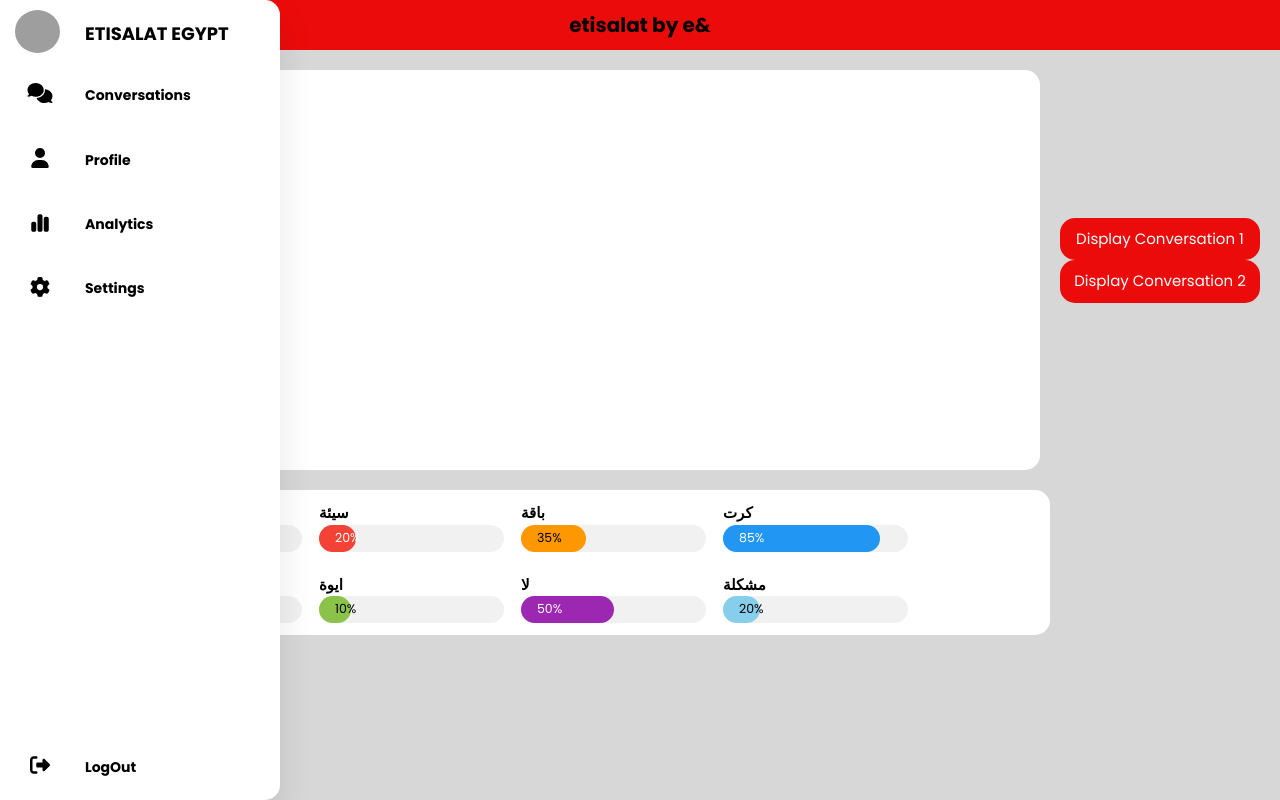
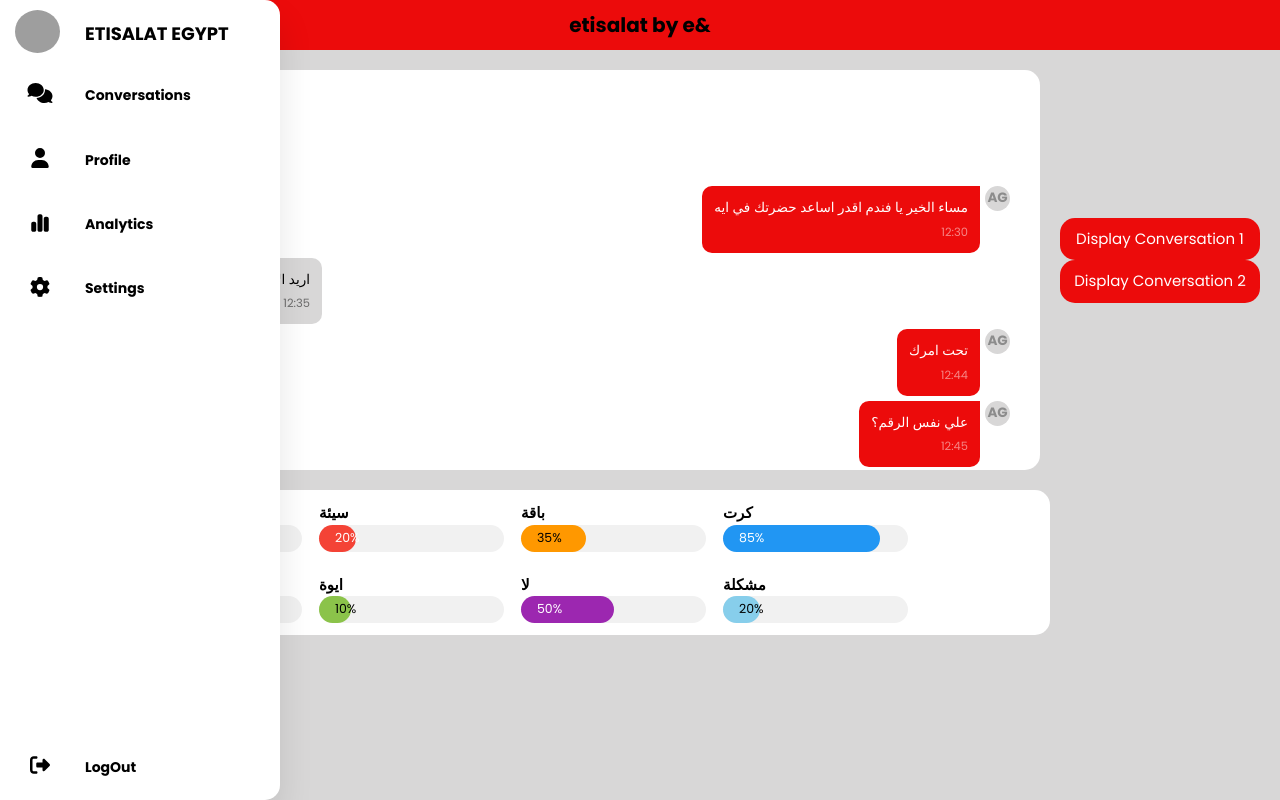
Before and after one commit to Yosranabil/Sentimental-Analysis-React.js, a React (Create React App) app: page /Chat in a window 1280 px wide. Built offline with nearby package versions, Linux system fonts and the light colour scheme; grey boxes are pictures that could not be loaded.

Commit message:
Added ChatMessages & Add Page

```diff
--- /dev/null
+++ b/src/Add.css
@@ -0,0 +1,34 @@
+.container{
+    width: calc(100% - 120px);
+    height: 500px;
+    position: relative;
+    background-color: white;
+    display: flex;
+    align-items: end;
+    justify-content: flex-end;
+    margin: 20px 0 0 100px;
+    border-radius: 15px;
+    flex-direction: column;
+    overflow-y: auto;
+    z-index: 0;
+}
+
+.content-wrapper {
+    display: flex;
+    align-items: center;
+    justify-content: space-between;
+    padding: 5px;
+}
+
+.video-link {
+    text-decoration: none;
+    padding: 10px 0 10px 10px;
+    border-radius: 15px;
+}
+
+.main-add{
+    width: 100%;
+    height: 100%;
+    object-fit: contain;
+    border-radius: 15px;
+}
--- /dev/null
+++ b/src/Add.js
@@ -0,0 +1,17 @@
+import React from 'react';
+import './Add.css'
+
+function Add() {
+    return (
+        <div className='container'>
+            <div className="content-wrapper">
+                <a className="video-link" href="https://www.youtube.com/watch?v=ixTXlDhpHMc" target="_blank" rel="noopener noreferrer">
+                    Click here to watch the video
+                </a>
+                <img className='main-add' src="https://scontent.fcai20-2.fna.fbcdn.net/v/t39.30808-6/369795403_685285470308741_6224046853657242457_n.jpg?stp=dst-jpg_s960x960&_nc_cat=107&ccb=1-7&_nc_sid=e3f864&_nc_eui2=AeHE6K0YriIsMvpuVNjHcgncvLMfMo46RYW8sx8yjjpFhbW6Ix5Am7SB4CQwhqh5CSoQFI2FpV61lPUc8qzftzVr&_nc_ohc=He4PfcV3s_0AX-XidJu&_nc_ht=scontent.fcai20-2.fna&oh=00_AfAyoZW-_QIcZ2GeKdObOYK2pToVLu91XnQSASKtk7vDrQ&oe=64EF0F4F" alt='' />
+            </div>
+        </div>
+    );
+}
+
+export default Add;
--- a/src/App.js
+++ b/src/App.js
@@ -3,6 +3,7 @@
 import VerticalMenu from './VerticalMenu';
 import { BrowserRouter as Router, Route, Routes } from 'react-router-dom';
 import Chat from './Chat';
+import Add from './Add';
 
 function App() {
   return (
@@ -16,7 +17,7 @@
         <VerticalMenu />
         <Routes>
           <Route path="/Chat" Component={Chat} />
-          {/* Other routes */}
+          <Route path="" Component={Add} />
         </Routes>
       </div>
     </Router>
--- a/src/Chat.css
+++ b/src/Chat.css
@@ -1,12 +1,23 @@
 .conv-container{
     width: 950px;
     height: 400px;
+    position: relative;
     background-color: white;
     display: flex;
-    align-items: center;
-    justify-content: center;
+    align-items: end;
+    justify-content: flex-start;
     margin: 20px 0 0 100px;
     border-radius: 15px;
+    flex-direction: column;
+    overflow-y: auto;
+    z-index: 0;
+}
+
+.chatBox{
+    padding: 20px;
+    position: relative;
+    width: 100%;
+    height: 100%;
 }
 
 .conv-analysis{
@@ -21,7 +32,7 @@
 
 .conv-container-wrapper {
     display: flex;
-    align-items: center;
+    align-items: right;
   }
 
 td{
@@ -50,3 +61,76 @@
     background-color: rgb(236, 11, 11);
     color: white;
 }
+
+.message{
+    position: relative;
+    display: flex;
+    margin: 5px 20px;
+}
+
+.message.CR_message p{
+    position: relative;
+    right: 0;
+    text-align: right;
+    max-width: 65%;
+    padding: 12px;
+    background-color: rgb(216, 215, 215);
+    border-radius: 0 10px 10px 10px;
+    font-size: 0.9em;
+    color: black;
+}
+.message.AG_message p{
+    position: relative;
+    right: 0;
+    text-align: right;
+    max-width: 65%;
+    padding: 12px;
+    background-color:  rgb(236, 11, 11);
+    border-radius: 10px 0 10px 10px;
+    font-size: 0.9em;
+    color: white;
+}
+.message p span{
+    display: block;
+    margin-top: 5px;
+    font-size: 0.85em;
+    opacity: 0.5;
+}
+.AG_message{
+    justify-content: flex-end;
+}
+.CR_message {
+    justify-content: flex-start;
+}
+.CR_message p{
+    background-color: rgb(216, 215, 215);
+    text-align: left;
+}
+.message.CR_message p::before{
+    content: 'CR';
+    font-weight: bold;
+    text-align: center;
+    color: rgb(140, 140, 140);
+    position: absolute;
+    top: 0;
+    left: -30px;
+    padding-top: 2px;
+    width: 25px;
+    height: 25px;
+    background-color: rgb(216, 215, 215);
+    border-radius: 20px;
+}
+.message.AG_message p::before{
+    content: 'AG';
+    font-weight: bold;
+    text-align: center;
+    color: rgb(140, 140, 140);
+    position: absolute;
+    top: 0;
+    right: -30px;
+    padding-top: 2px;
+    width: 25px;
+    height: 25px;
+    background-color: rgb(216, 215, 215);
+    border-radius: 20px;
+}
--- a/src/Chat.js
+++ b/src/Chat.js
@@ -1,40 +1,56 @@
 import React, { useState } from 'react';
 import './Chat.css';
 import constantData from './Constants'; // Update the import path
-const { row1Data1, row2Data1, row1Data2, row2Data2 } = constantData();
+const { row1Data1, row2Data1, row1Data2, row2Data2, messageData1, messageData2 } = constantData();
 
 function Chat() {
 
   const [currentRows, setCurrentRows] = useState('row11');
+  const [currentMessages, setCurrentMessages] = useState(messageData1);
 
-  const handleDisplayRow12 = () => {
+  const handleDisplayChat1 = () => {
     setCurrentRows('row11');
+    setCurrentMessages(messageData1);
   };
 
-  const handleDisplayRow34 = () => {
+  const handleDisplayChat2 = () => {
     setCurrentRows('row21');
+    setCurrentMessages(messageData2);
   };
 
   let row1Data = [];
   let row2Data = [];
+  let messageData = [];
 
-  if (currentRows === 'row11') {
+  if (currentRows === 'row11' || currentMessages === messageData1) {
     row1Data = row1Data.concat(row1Data1);
     row2Data = row2Data.concat(row2Data1);
-  } else if (currentRows === 'row21') {
+    messageData = messageData.concat(messageData1);
+  } else if (currentRows === 'row21' || currentMessages === messageData2) {
     row1Data = row1Data.concat(row1Data2);
     row2Data = row2Data.concat(row2Data2);
+    messageData = messageData.concat(messageData2);
   }
-
 
   return (
     <div>
       <link rel="stylesheet" href="https://www.w3schools.com/w3css/4/w3.css" />
       <div className="conv-container-wrapper">
-        <div className='conv-container'></div>
+        <div className='conv-container'>
+          <div className='chatBox'>
+            <div className='chatBox'>
+              {messageData.map((message, index) => (
+                <div className={`message ${message.sender === 'CR' ? 'CR_message' : 'AG_message'}`} key={index}>
+                  <p>{message.text}<br /><span>{message.timestamp}</span></p>
+                </div>
+              ))}
+            </div>
+
+          </div>
+        </div>
         <div className='buttons'>
-          <button onClick={handleDisplayRow12}>Display Conversation 1</button>
-          <button onClick={handleDisplayRow34}>Display Conversation 2</button>
+          <button onClick={handleDisplayChat1}>Display Conversation 1</button>
+          <button onClick={handleDisplayChat2}>Display Conversation 2</button>
         </div>
       </div>
       <div className='conv-analysis'>
--- a/src/Constants.js
+++ b/src/Constants.js
@@ -1,6 +1,5 @@
 
-function constantData()
-{
+function constantData() {
     const row1Data1 = [
         { text: 'جيد', percentage: '70%', color: 'w3-green' },
         { text: 'سيئة', percentage: '20%', color: 'w3-red' },
@@ -27,7 +26,52 @@
         { text: 'لا', percentage: '60%', color: 'w3-purple' },
         { text: 'مشكلة', percentage: '30%', color: 'w3-light-blue' },
     ];
-    return { row1Data1, row2Data1, row1Data2, row2Data2};
+
+    const messageData1 = [
+        {
+            text: "مرحباً",
+            sender: "CR",
+            timestamp: "12:15"
+        },
+        {
+            text: "مساء الخير يا فندم اقدر اساعد حضرتك في ايه",
+            sender: "AG",
+            timestamp: "12:30"
+        },
+        {
+            text: "اريد الاستعلام عن الرصيد",
+            sender: "CR",
+            timestamp: "12:35"
+        },
+        {
+            text: "تحت امرك",
+            sender: "AG",
+            timestamp: "12:44"
+        },
+        {
+            text: "علي نفس الرقم؟",
+            sender: "AG",
+            timestamp: "12:45"
+        },
+        {
+            text: "ايوة",
+            sender: "CR",
+            timestamp: "12:55"
+        },
+        {
+            text: "رصيد حضرتك 20 جنيه",
+            sender: "AG",
+            timestamp: "1:00"
+        }
+    ];
+
+    const messageData2 = [
+        { text: "مرحباً", sender: "CR", timestamp: "12:15" },
+        { text: "مساء الخير يا فندم اقدر اساعد حضرتك في ايه", sender: "AG", timestamp: "12:30" },
+    ];
+
+
+    return { row1Data1, row2Data1, row1Data2, row2Data2, messageData1, messageData2 };
 }
 
 export default constantData;
--- a/src/VerticalMenu.css
+++ b/src/VerticalMenu.css
@@ -21,6 +21,7 @@
   transition: width 0.2s linear;
   box-shadow: 0 20px 35px rgb(0, 0, 0, 0.1);
   border-radius: 0 15px 15px 0;
+  z-index: 1;
  }
 
 .logo{
--- a/src/VerticalMenu.js
+++ b/src/VerticalMenu.js
@@ -11,7 +11,7 @@
       <nav>
         <ul>
             <li>
-              <Link to='#' className='logo'>
+              <Link to='' className='logo'>
                 <img src='https://ik.imagekit.io/tp/20220224-etisalat-group-new-logo.png' alt=''/>
                 <span className="nav-item">Etisalat Egypt</span>
               </Link>
```
Also changed, not shown: src/Etisalat-Logo-500x282.png (deleted).
